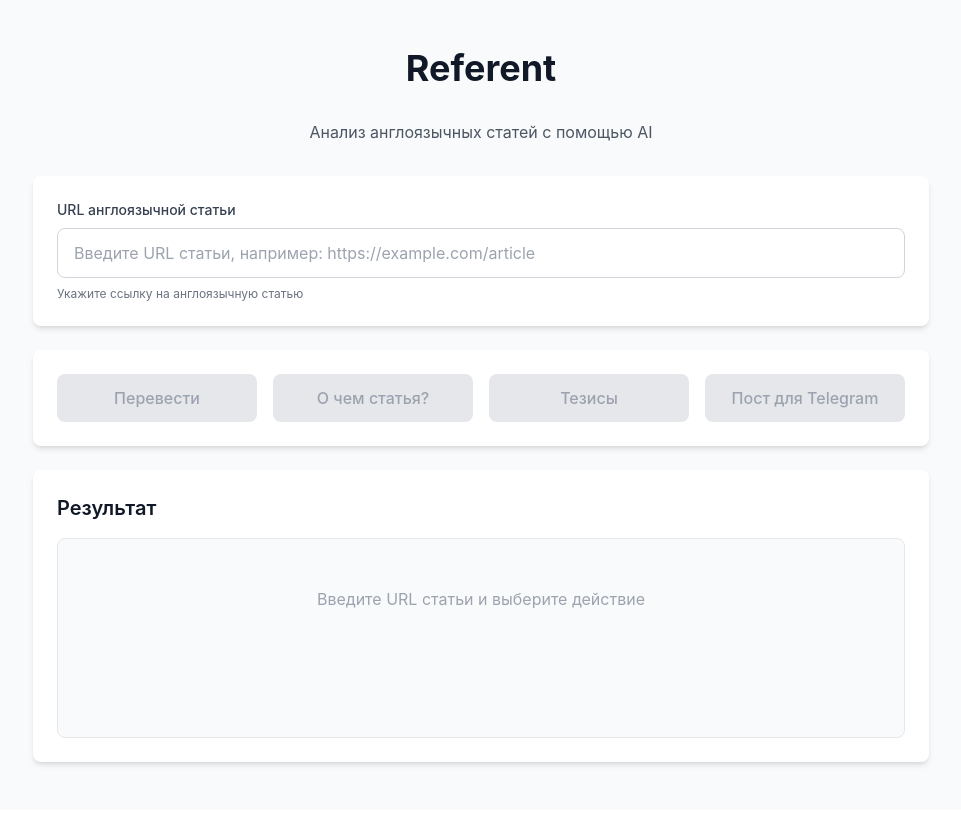
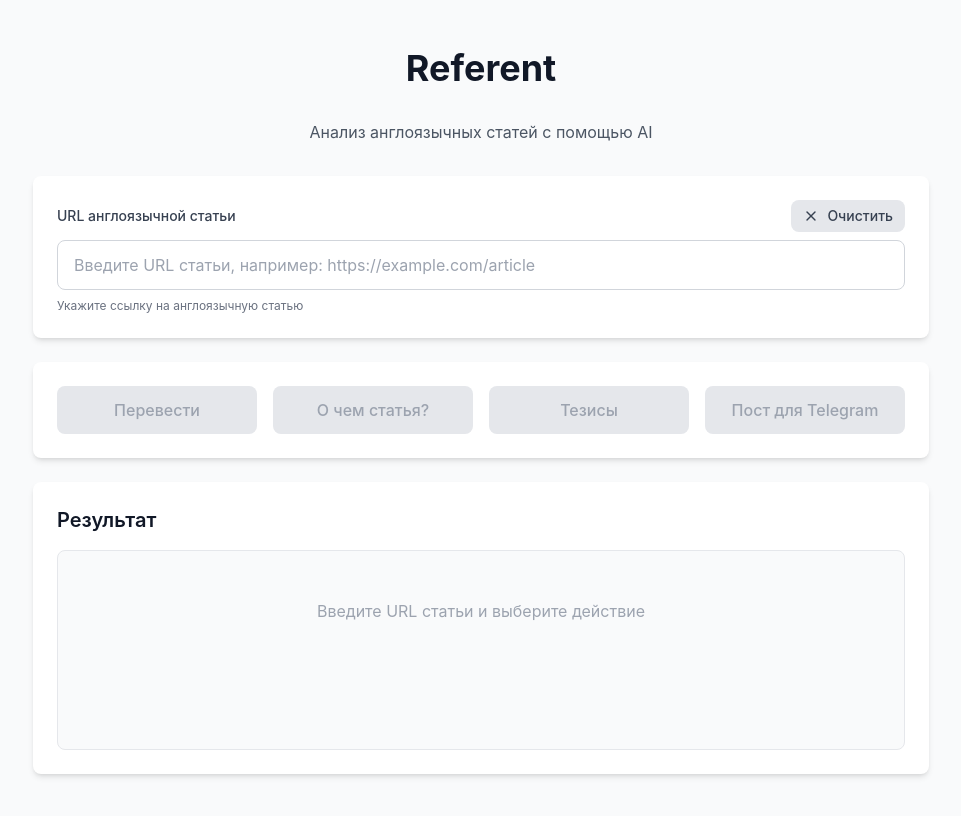
Before and after one commit to rbait31/referent, a Next.js app: page / in a window 1280 px wide. Shown: the top 816 px of the page, without its empty margins (159-1120 px from the left). Built offline with nearby package versions, Linux system fonts and the light colour scheme.

Commit message:
Добавлена кнопкуа Очистить

```diff
--- a/app/page.tsx
+++ b/app/page.tsx
@@ -1,8 +1,8 @@
 'use client'
 
-import { useState } from 'react'
+import { useState, useRef, useEffect } from 'react'
 import { Alert, AlertDescription, AlertTitle } from '@/components/ui/alert'
-import { AlertCircle } from 'lucide-react'
+import { AlertCircle, X, Copy, Check } from 'lucide-react'
 
 type ActionType = 'summary' | 'thesis' | 'telegram' | 'translate'
 
@@ -21,6 +21,54 @@
   const [activeAction, setActiveAction] = useState<ActionType | null>(null)
   const [parsedArticle, setParsedArticle] = useState<ParseResult | null>(null)
   const [error, setError] = useState<{ type: ErrorType; message: string } | null>(null)
+  const [copied, setCopied] = useState(false)
+  const resultRef = useRef<HTMLDivElement>(null)
+
+  // Функция для сброса всех состояний
+  const handleClear = () => {
+    setUrl('')
+    setResult('')
+    setError(null)
+    setActiveAction(null)
+    setParsedArticle(null)
+    setCopied(false)
+  }
+
+  // Функция для копирования результата в буфер обмена
+  const handleCopy = async () => {
+    if (!result) return
+
+    try {
+      await navigator.clipboard.writeText(result)
+      setCopied(true)
+      setTimeout(() => setCopied(false), 2000)
+    } catch (err) {
+      // Fallback для старых браузеров
+      const textArea = document.createElement('textarea')
+      textArea.value = result
+      textArea.style.position = 'fixed'
+      textArea.style.opacity = '0'
+      document.body.appendChild(textArea)
+      textArea.select()
+      try {
+        document.execCommand('copy')
+        setCopied(true)
+        setTimeout(() => setCopied(false), 2000)
+      } catch (fallbackErr) {
+        console.error('Не удалось скопировать текст', fallbackErr)
+      }
+      document.body.removeChild(textArea)
+    }
+  }
+
+  // Автоматическая прокрутка к результатам после успешной генерации
+  useEffect(() => {
+    if (result && !loading && resultRef.current) {
+      setTimeout(() => {
+        resultRef.current?.scrollIntoView({ behavior: 'smooth', block: 'start' })
+      }, 100)
+    }
+  }, [result, loading])
 
   // Функция для получения дружественного сообщения об ошибке
   const getErrorMessage = (error: unknown, response?: Response): string => {
@@ -251,9 +299,24 @@
 
         {/* Поле ввода URL */}
         <div className="bg-white rounded-lg shadow-md p-6 mb-6">
-          <label htmlFor="url" className="block text-sm font-medium text-gray-700 mb-2">
-            URL англоязычной статьи
-          </label>
+          <div className="flex items-center justify-between mb-2">
+            <label htmlFor="url" className="block text-sm font-medium text-gray-700">
+              URL англоязычной статьи
+            </label>
+            <button
+              onClick={handleClear}
+              disabled={loading}
+              title="Очистить все поля и результаты"
+              className={`flex items-center gap-2 px-3 py-1.5 text-sm rounded-lg font-medium transition-all ${
+                loading
+                  ? 'bg-gray-100 text-gray-400 cursor-not-allowed'
+                  : 'bg-gray-200 text-gray-700 hover:bg-gray-300'
+              }`}
+            >
+              <X className="h-4 w-4" />
+              Очистить
+            </button>
+          </div>
           <input
             id="url"
             type="url"
@@ -377,10 +440,31 @@
         )}
 
         {/* Блок результата */}
-        <div className="bg-white rounded-lg shadow-md p-6">
-          <h2 className="text-xl font-semibold text-gray-900 mb-4">
-            Результат
-          </h2>
+        <div ref={resultRef} className="bg-white rounded-lg shadow-md p-6">
+          <div className="flex items-center justify-between mb-4">
+            <h2 className="text-xl font-semibold text-gray-900">
+              Результат
+            </h2>
+            {result && !loading && (
+              <button
+                onClick={handleCopy}
+                title="Копировать результат"
+                className="flex items-center gap-2 px-3 py-1.5 text-sm rounded-lg font-medium transition-all bg-gray-100 text-gray-700 hover:bg-gray-200"
+              >
+                {copied ? (
+                  <>
+                    <Check className="h-4 w-4" />
+                    Скопировано
+                  </>
+                ) : (
+                  <>
+                    <Copy className="h-4 w-4" />
+                    Копировать
+                  </>
+                )}
+              </button>
+            )}
+          </div>
           <div className="min-h-[200px] p-4 bg-gray-50 rounded-lg border border-gray-200">
             {loading ? (
               <div className="flex items-center justify-center h-full">
```
